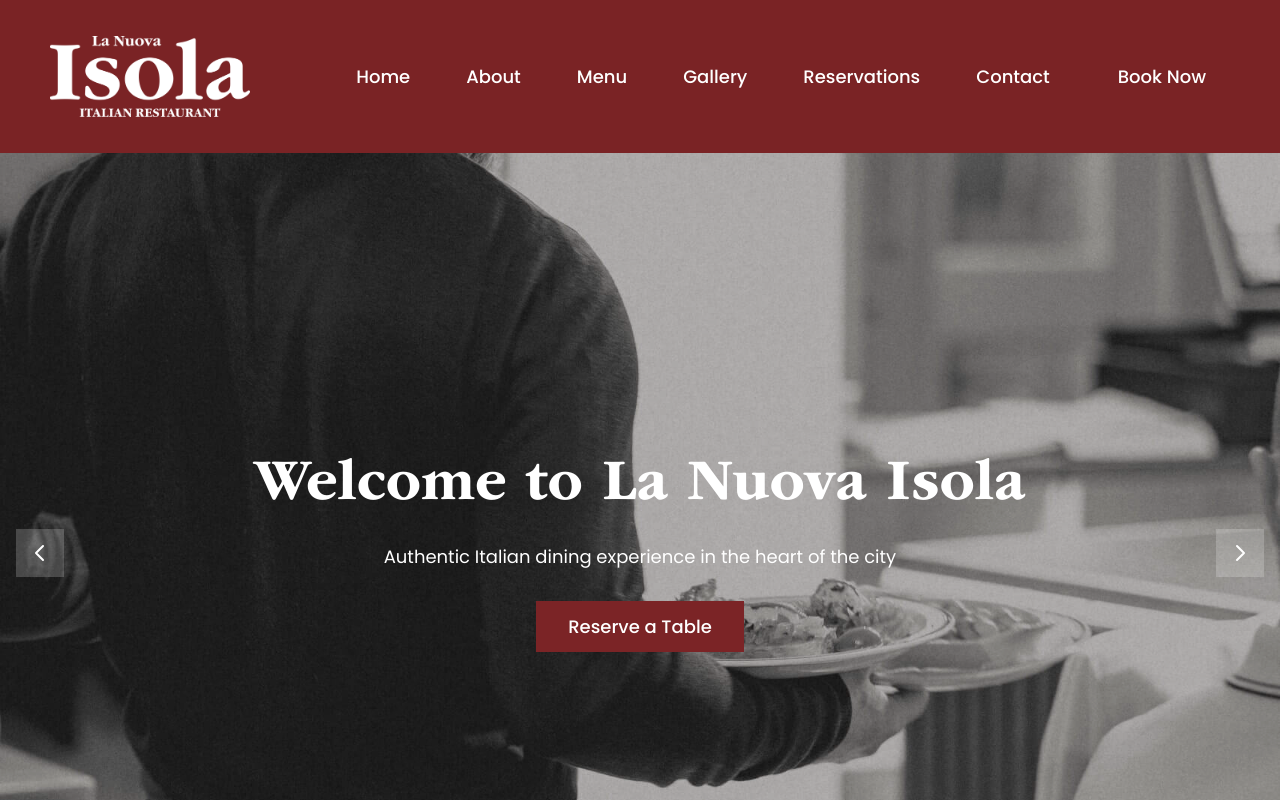
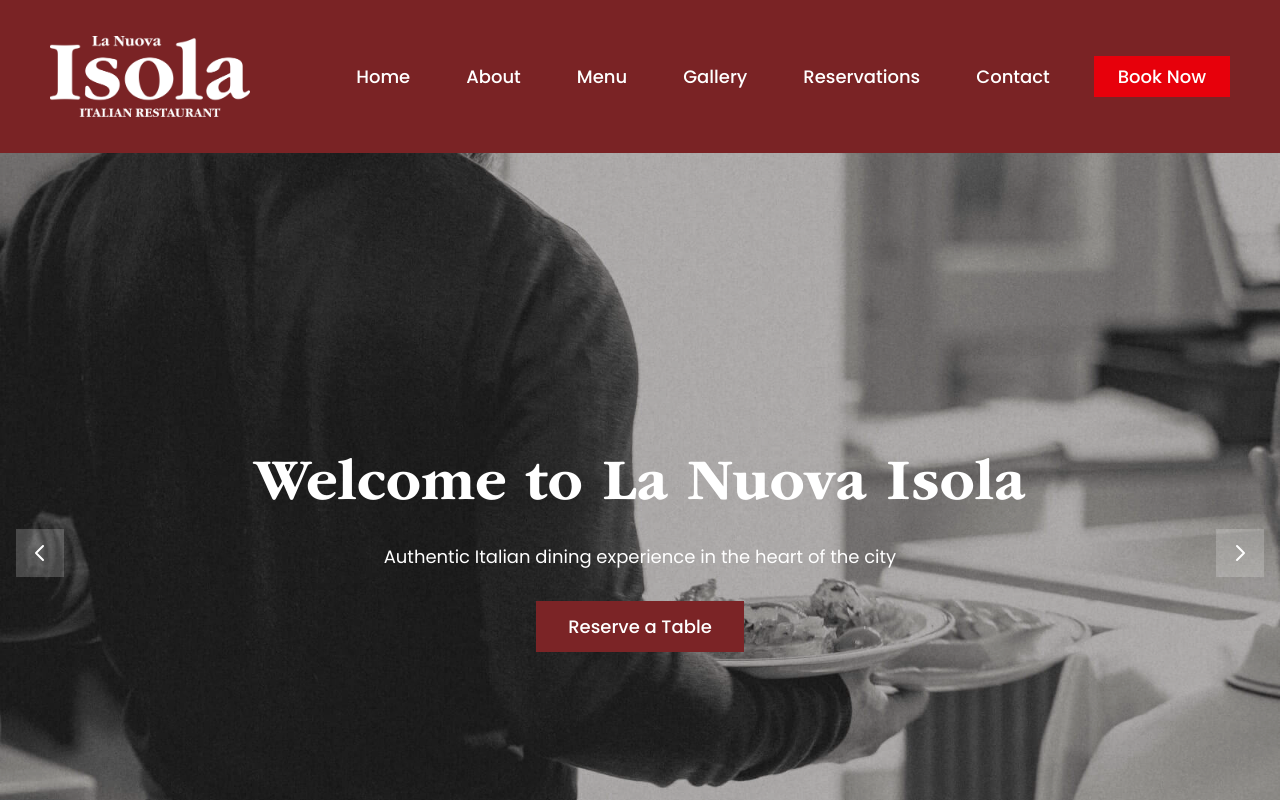
Before and after one commit to LYNKSPortal/la-nuova-isola-iom, a Next.js app: page / in a window 1280 px wide. Shown: the top 800 px of the page. Built offline with nearby package versions, Linux system fonts and the light colour scheme.

Commit message:
Use Tailwind red classes for buttons and restart dev server to apply config changes

```diff
--- a/src/components/Header.tsx
+++ b/src/components/Header.tsx
@@ -60,7 +60,7 @@ export default function Header() {
                 {/* Book Now Button */}
                 <Link
                   href="/reservations"
-                  className="bg-[#7A2325] text-white px-6 py-2 hover:bg-[#5A1B1B] transition-colors font-medium"
+                  className="bg-red-600 text-white px-6 py-2 hover:bg-red-700 transition-colors font-medium"
                   aria-label="Make a reservation now"
                 >
                   Book Now
@@ -157,7 +157,7 @@ export default function Header() {
               <div className="pt-4 pb-3 border-t border-white/20">
                 <Link
                   href="/reservations"
-                  className="block w-full bg-[#7A2325] text-white px-6 py-3 hover:bg-[#5A1B1B] transition-colors font-medium text-center"
+                  className="block w-full bg-red-600 text-white px-6 py-3 hover:bg-red-700 transition-colors font-medium text-center"
                   onClick={() => setIsMenuOpen(false)}
                   aria-label="Make a reservation now"
                 >
```
